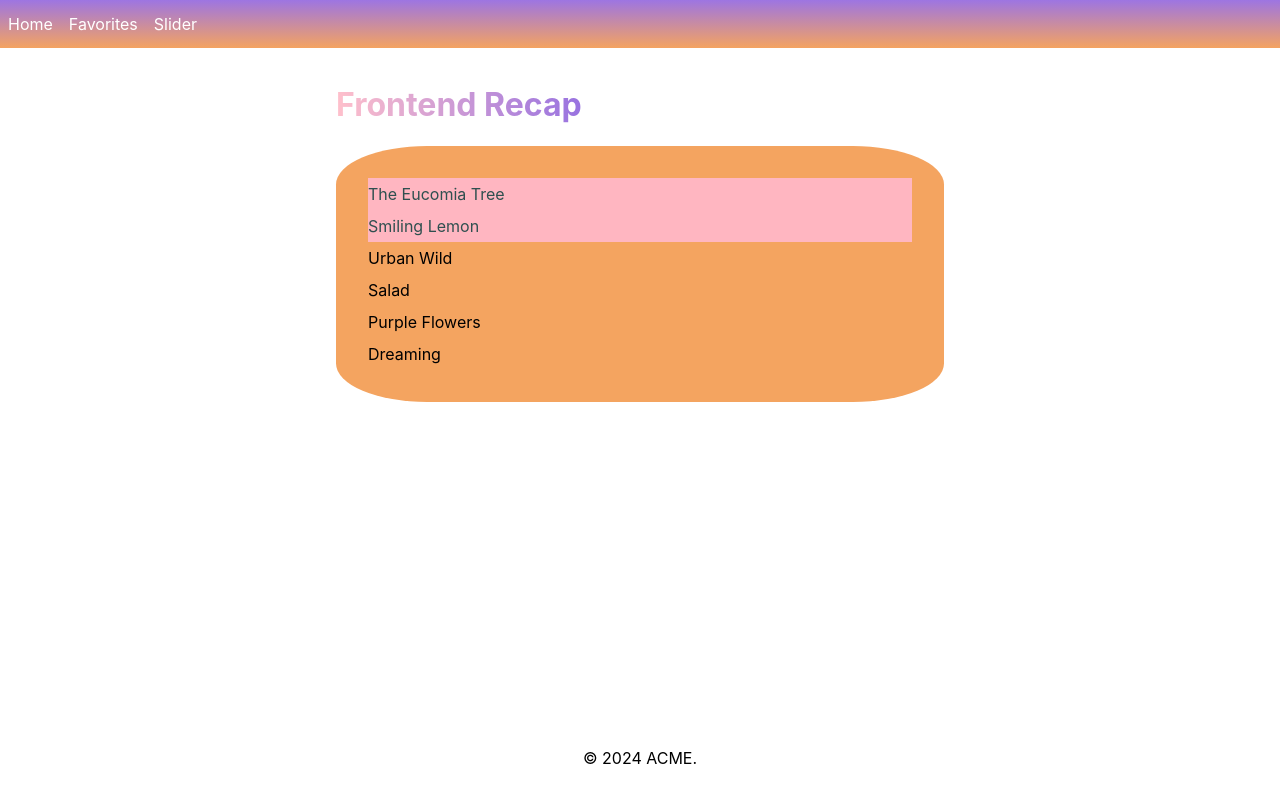
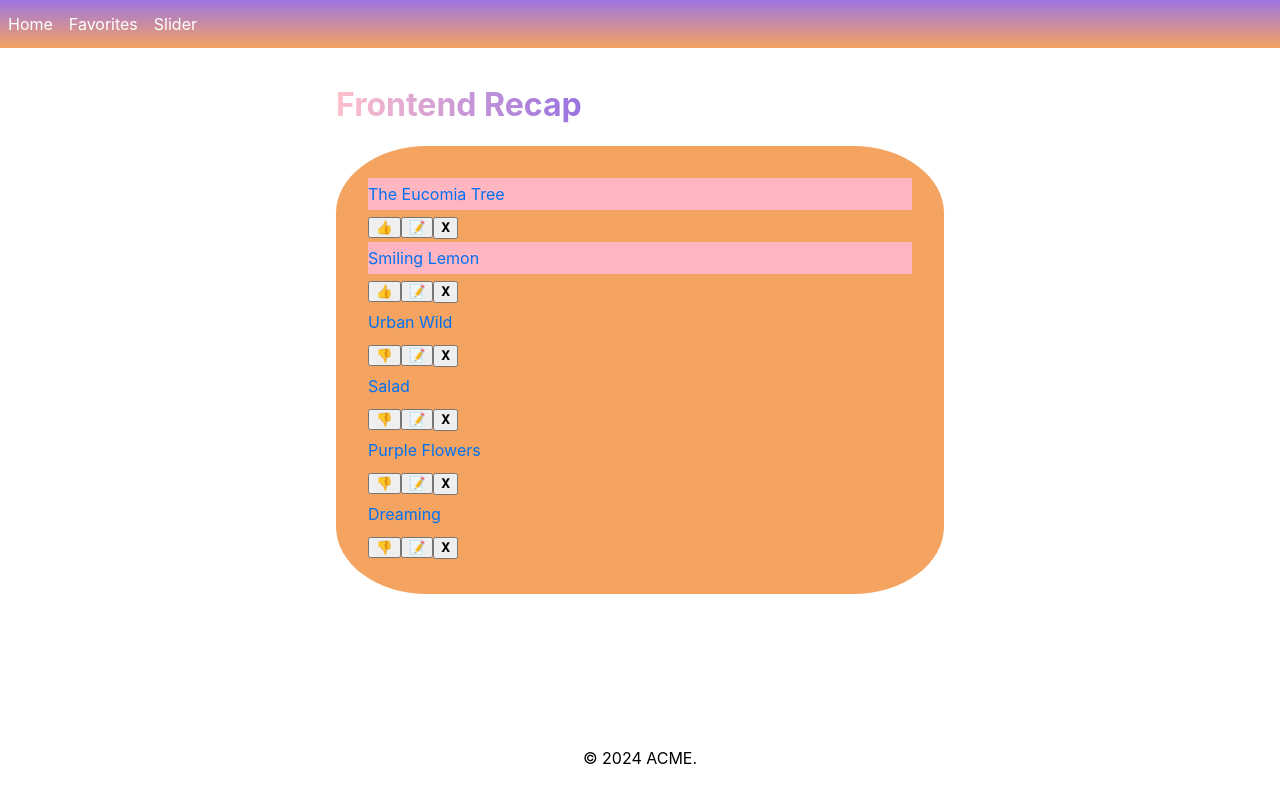
Before and after one commit to NikCrmr/CRUD-Recap-blogposts, a Next.js app: page / in a window 1280 px wide. Built offline with nearby package versions, Linux system fonts and the light colour scheme.

Commit message:
add button for delete and edit without functionality

```diff
--- a/pages/index.js
+++ b/pages/index.js
@@ -2,18 +2,23 @@
 import Link from "next/link";
 // name your list resource in the page props
 // and map over it to render it
-export default function IndexPage({ blogposts }) {
+export default function IndexPage({ blogposts, toggleFavorites }) {
   console.log("blogposts!", blogposts);
   return (
     <>
       <StyledH1>Frontend Recap</StyledH1>
       <StyledList>
         {blogposts.map(({ id, title, isFavorite }) => (
-          <Link href={`/posts/${id}`}>
+          <>
             <StyledListElement isFavorite={isFavorite} key={id}>
-              {title}
+              <Link href={`/posts/${id}`}>{title}</Link>
             </StyledListElement>
-          </Link>
+            <button onClick={() => toggleFavorites(id)}>
+              {isFavorite ? "👍" : "👎"}
+            </button>
+            <button>📝</button>
+            <button>𝐗</button>
+          </>
         ))}
       </StyledList>
     </>
```
